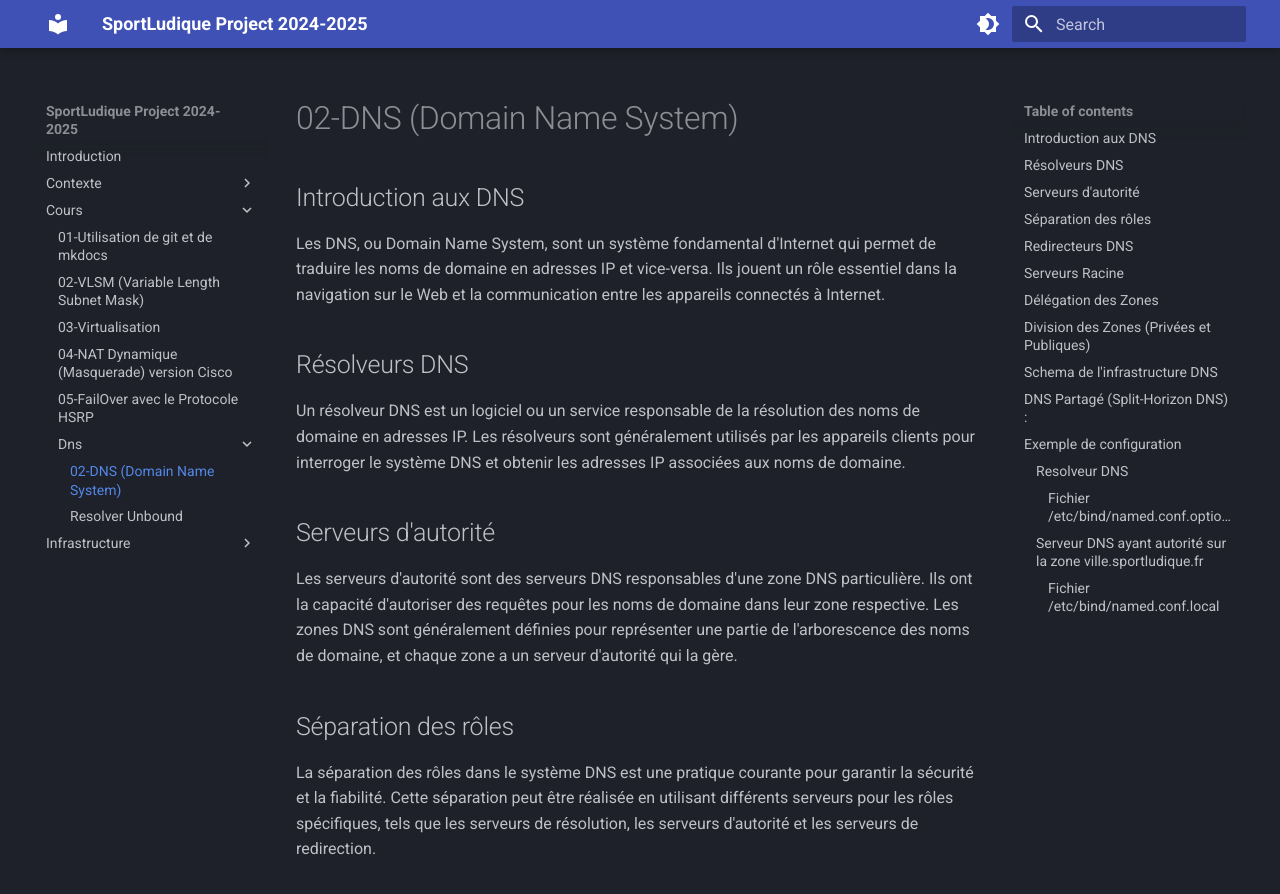
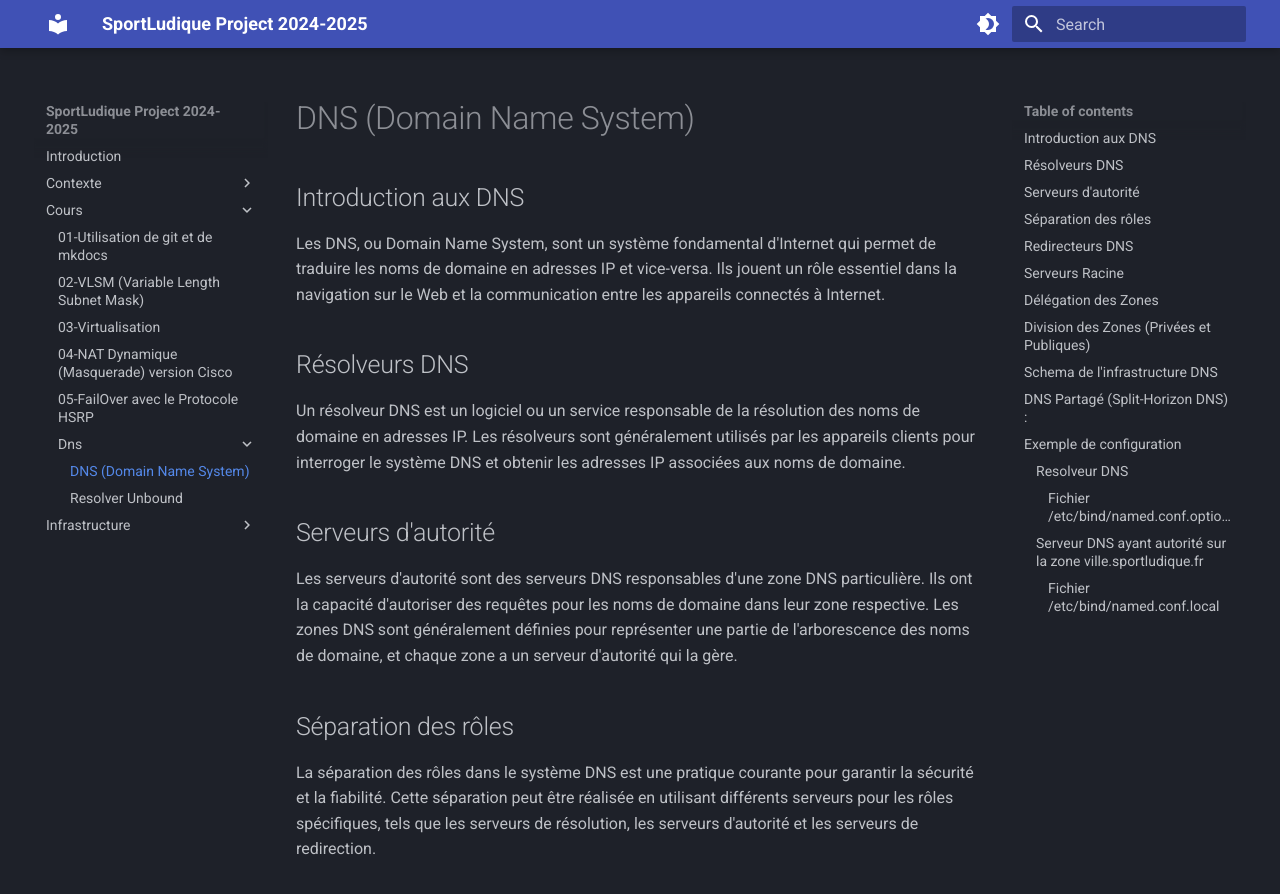
Before and after one commit to lmeryFulbert/SportLudique2024-2025, an MkDocs documentation site: the page built from docs/cours/dns/dns.md, in a window 1280 px wide and 900 px high. Shown: the top 894 px of the window. Built offline with MkDocs 1.6.1 and Material for MkDocs 9.7.7, drawn with Linux system fonts in a browser that asks for light colours.

Commit message:
correction mineure

```diff
--- a/docs/cours/dns/dns.md
+++ b/docs/cours/dns/dns.md
@@ -1,4 +1,4 @@
-# 02-DNS (Domain Name System)
+# DNS (Domain Name System)
 
 ## Introduction aux DNS
 
```
